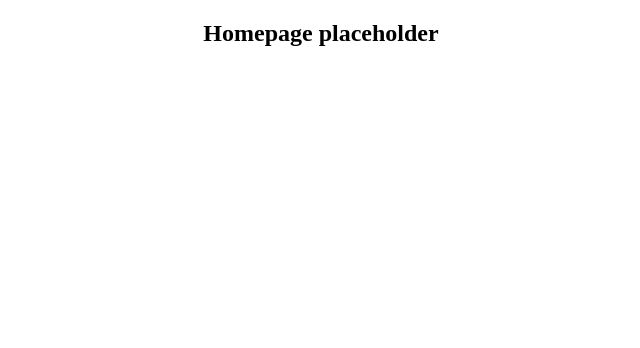
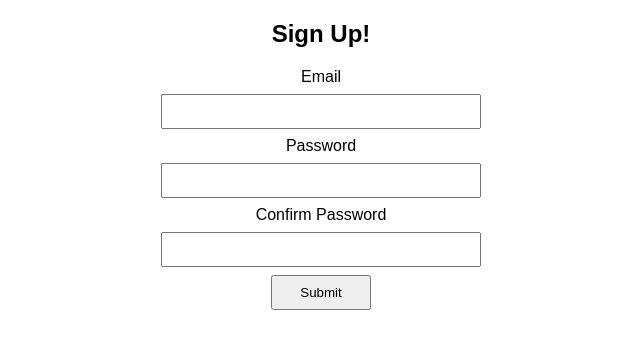
Before and after one commit to marinaaglic/react-exercises, a React (Vite) app: page /form-validator in a window 1280 px wide. Shown: the top 348 px of the page, without its empty margins (319-959 px from the left). Built offline with nearby package versions, Linux system fonts and the light colour scheme.

Commit message:
initialized form-validation exercise

```diff
--- a/src/index.css
+++ b/src/index.css
@@ -6,3 +6,57 @@
   padding: 40px;
   margin: 10px;
 }
+html,
+body {
+  font-family: sans-serif;
+}
+
+.page {
+  height: 100vh;
+  width: 100vw;
+  display: flex;
+  align-items: center;
+  justify-content: center;
+}
+
+.dark-mode {
+  background-color: #171717;
+}
+
+button {
+  padding: 10px;
+  margin: 5px;
+  outline: none;
+}
+
+.dark-mode-button {
+  border: 2px solid white;
+  color: white;
+  background-color: #171717;
+}
+
+.light-mode-button {
+  border: 2px solid #171717;
+  color: #171717;
+  background-color: white;
+}
+
+body {
+  padding: 0px;
+  margin: 0px;
+}
+
+input,
+label {
+  display: block;
+  margin: 8px auto;
+}
+
+input {
+  padding: 8px;
+  width: 300px;
+}
+
+input[type="submit"] {
+  width: 100px;
+}
--- /dev/null
+++ b/src/pages/FormValidator.tsx
@@ -0,0 +1,45 @@
+/* eslint-disable @typescript-eslint/no-unused-vars */
+
+/* TASK
+Validate a user sign-up formonce the user submits the form
+When the form is submitted, validate that the user's information fits the following requirements:
+-the email, password, and password confirmation fields are filled in
+-the email field must have exactly one @sign in it
+-the password must be eight or more characters long
+-the password and password confirmation must be the same
+If any of those conditions aren't met, display an error, if they are all met display a sucess message
+*/
+import { useState } from "react";
+
+const FormValidator = () => {
+  const [email, setEmail] = useState("");
+  const [password, setPassword] = useState("");
+  const [passwordConfirm, setPasswordConfirm] = useState("");
+
+  return (
+    <form>
+      <h2>Sign Up!</h2>
+      <label htmlFor="email">Email</label>
+      <input
+        type="text"
+        name="email"
+        onChange={(e) => setEmail(e.target.value)}
+      />
+      <label htmlFor="password">Password</label>
+      <input
+        type="password"
+        name="password"
+        onChange={(e) => setPassword(e.target.value)}
+      />
+      <label htmlFor="password-confirm">Confirm Password </label>
+      <input
+        type="password"
+        name="password-confirm"
+        onChange={(e) => setPasswordConfirm(e.target.value)}
+      />
+      <input type="submit" value="Submit" />
+    </form>
+  );
+};
+
+export default FormValidator;
--- a/src/routes/AppRoutes.tsx
+++ b/src/routes/AppRoutes.tsx
@@ -1,6 +1,7 @@
 import { Routes, Route } from "react-router-dom";
 import Home from "../pages/Home";
 import ColorRenderer from "../pages/ColorRenderer";
+import FormValidator from "../pages/FormValidator";
 
 const AppRoutes = () => {
   return (
@@ -8,6 +9,7 @@ const AppRoutes = () => {
       <Routes>
         <Route path="*" element={<Home />} />
         <Route path="/color-renderer" element={<ColorRenderer />} />
+        <Route path="/form-validator" element={<FormValidator />} />
       </Routes>
     </div>
   );
```
